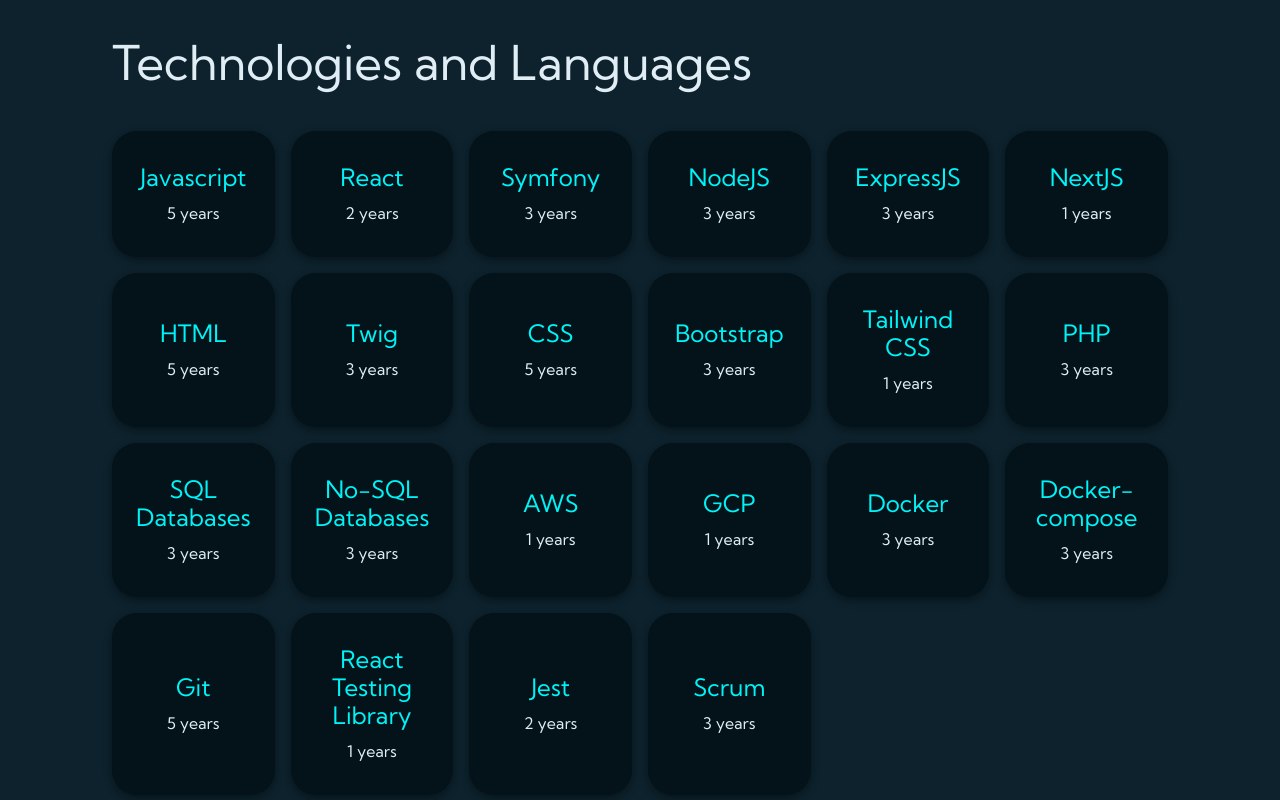
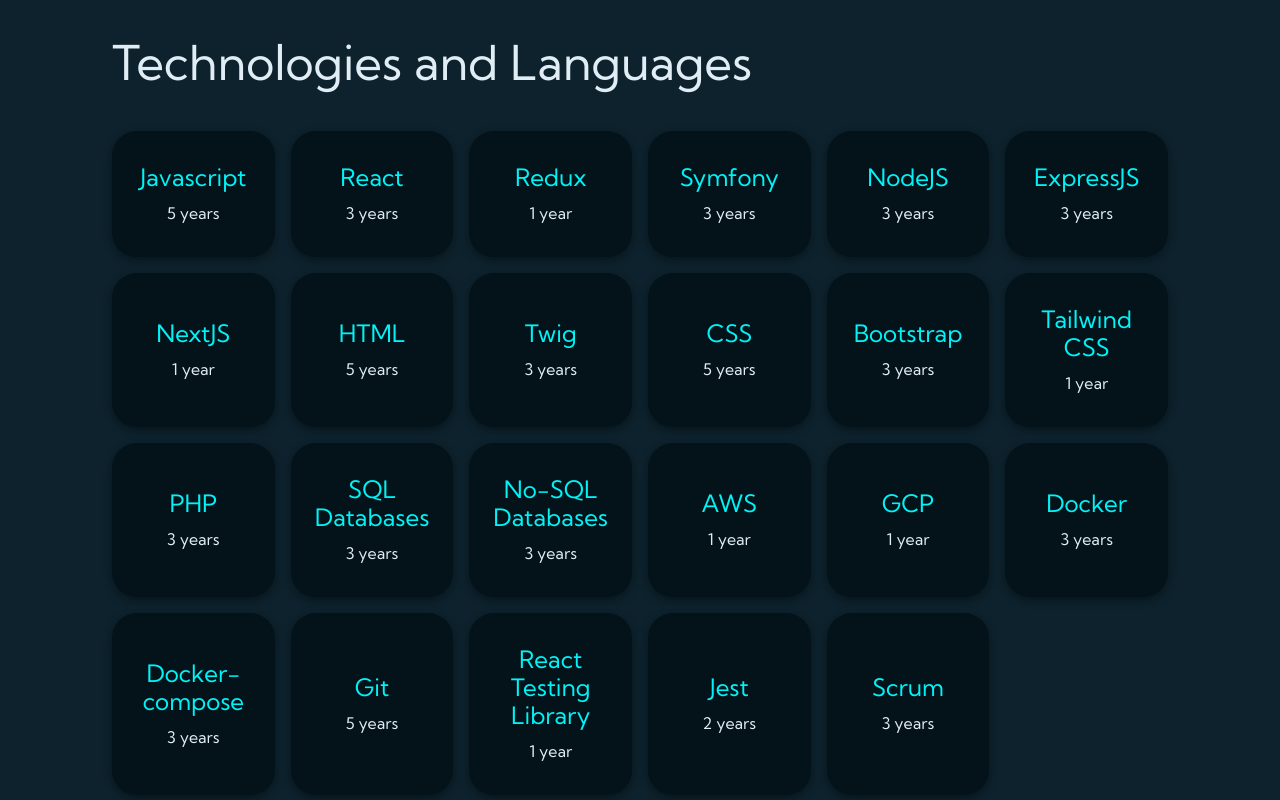
Before and after one commit to luisefarfan/Portfolio, a React (Vite) app: page / in a window 1280 px wide. Shown: the part 2720-3520 px from the top of the page. Built offline with nearby package versions, Linux system fonts and the light colour scheme.

Commit message:
fix: content updated

```diff
--- a/src/content/about.js
+++ b/src/content/about.js
@@ -2,12 +2,12 @@ const aboutContent = {
   en: {
     title1: 'About',
     title2: 'Me',
-    content: 'Hello! I am Luis Farfán and I am a Software Engineer. I am passionate about technology. I\'m always seeking to learn new things and apply them in my professional life and impact end users with software products. I have experience in most areas related to web technologies, from backend and frontend, database design, to deploying web applications in production.'
+    content: 'Hello! I am Luis Farfán and I am a Software Engineer. I am passionate about technology. I\'m always seeking to learn new things and apply them in my professional life and impact end users with software products. I have more than 3 years of experience in most areas related to web technologies, from backend and frontend, database design, to deploying web applications in production.'
   },
   es: {
     title1: 'Sobre',
     title2: 'Mi',
-    content: '¡Hola! Soy Luis Farfán y soy un Ingeniero de Software. Soy un apasionado de la tecnología. Siempre busco aprender cosas nuevas para poder aplicarlas en mi vida profesional e impactar con productos de software a los usuarios finales. Tengo experiencia en la mayoría de las áreas relacionadas con las tecnologías web, desde backend y frontend, diseño de base de datos, hasta desplegar una aplicación web en producción.'
+    content: '¡Hola! Soy Luis Farfán y soy un Ingeniero de Software. Soy un apasionado de la tecnología. Siempre busco aprender cosas nuevas para poder aplicarlas en mi vida profesional e impactar con productos de software a los usuarios finales. Tengo más de 3 años de experiencia en la mayoría de las áreas relacionadas con las tecnologías web, desde backend y frontend, diseño de base de datos, hasta desplegar una aplicación web en producción.'
   }
 }
 
--- a/src/content/skills.js
+++ b/src/content/skills.js
@@ -35,7 +35,12 @@ const skillsContent = {
       },
       {
         title: 'React',
-        description: '2 years',
+        description: '3 years',
+        img: cssImg
+      },
+      {
+        title: 'Redux',
+        description: '1 year',
         img: cssImg
       },
       {
@@ -55,7 +60,7 @@ const skillsContent = {
       },
       {
         title: 'NextJS',
-        description: '1 years',
+        description: '1 year',
         img: cssImg
       },
       {
@@ -80,7 +85,7 @@ const skillsContent = {
       },
       {
         title: 'Tailwind CSS',
-        description: '1 years',
+        description: '1 year',
         img: cssImg
       },
       {
@@ -100,12 +105,12 @@ const skillsContent = {
       },
       {
         title: 'AWS',
-        description: '1 years',
+        description: '1 year',
         img: cssImg
       },
       {
         title: 'GCP',
-        description: '1 years',
+        description: '1 year',
         img: cssImg
       },
       {
@@ -125,7 +130,7 @@ const skillsContent = {
       },
       {
         title: 'React Testing Library',
-        description: '1 years',
+        description: '1 year',
         img: cssImg
       },
       {
@@ -172,7 +177,12 @@ const skillsContent = {
       },
       {
         title: 'React',
-        description: '2 años',
+        description: '3 años',
+        img: cssImg
+      },
+      {
+        title: 'Redux',
+        description: '1 año',
         img: cssImg
       },
       {
@@ -192,7 +202,7 @@ const skillsContent = {
       },
       {
         title: 'NextJS',
-        description: '1 años',
+        description: '1 año',
         img: cssImg
       },
       {
@@ -217,7 +227,7 @@ const skillsContent = {
       },
       {
         title: 'Tailwind CSS',
-        description: '1 años',
+        description: '1 año',
         img: cssImg
       },
       {
@@ -237,12 +247,12 @@ const skillsContent = {
       },
       {
         title: 'AWS',
-        description: '1 años',
+        description: '1 año',
         img: cssImg
       },
       {
         title: 'GCP',
-        description: '1 años',
+        description: '1 año',
         img: cssImg
       },
       {
@@ -262,7 +272,7 @@ const skillsContent = {
       },
       {
         title: 'React Testing Library',
-        description: '1 años',
+        description: '1 año',
         img: cssImg
       },
       {
```
